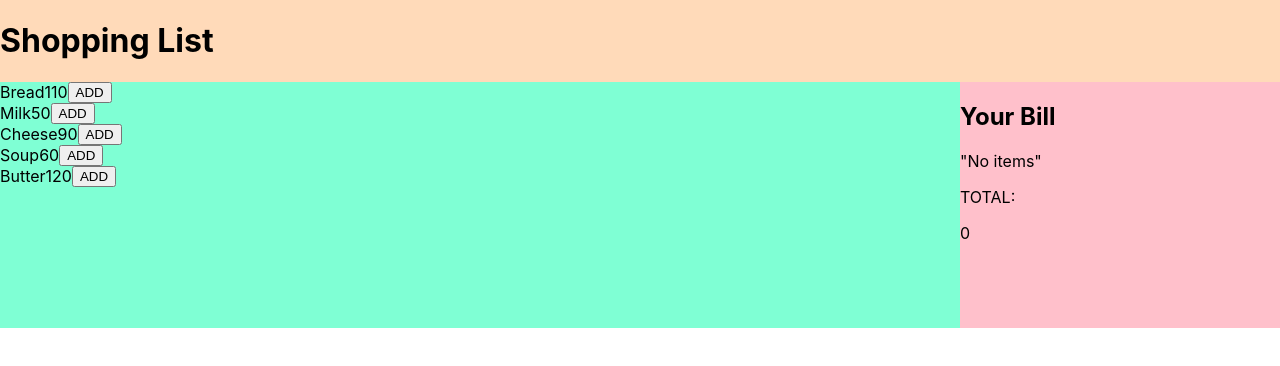
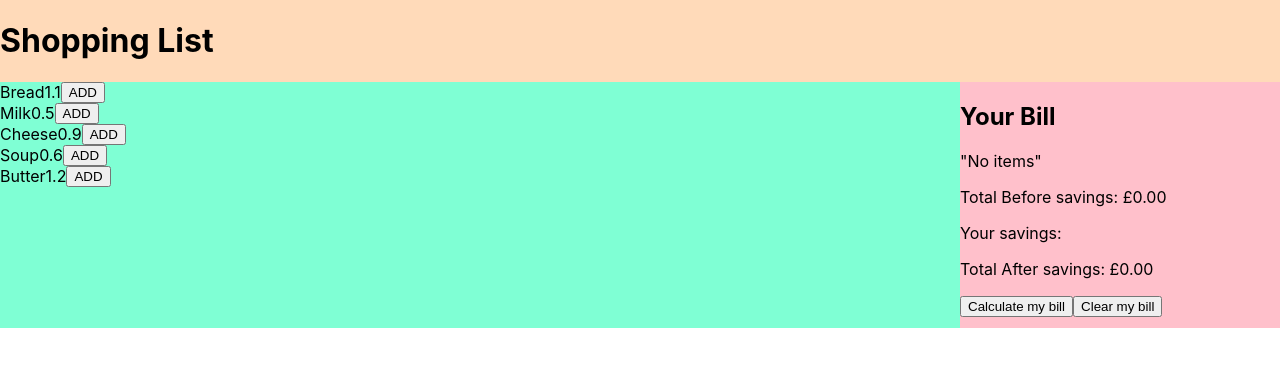
Before and after one commit to Darcieleah/shopping-list, a React (Create React App) app in the folder shopping-list/shopping-list/: page / in a window 1280 px wide. Shown: the top 366 px of the page. Built offline with nearby package versions, Linux system fonts and the light colour scheme.

Commit message:
DH add working special offers logic

```diff
--- a/shopping-list/shopping-list/src/App.tsx
+++ b/shopping-list/shopping-list/src/App.tsx
@@ -18,19 +18,40 @@ function App() {
     // check if the product already exists on the bill - check if the product id exists in the bill array
     const billItem = billItems.find(x => x.id === product.id);
     if(billItem) {
-      //increase the quantity of the bill item
-      billItem.quantity ++;
+      // find item that matches product id, and on that item only set the object to the bill item but change the quantity to plus one
+      // if nothing matches the condition, keep the same
+      setBillItems(billItems.map(x => x.id === product.id ? {...billItem, quantity: billItem.quantity +1} : x));
     } else {
       // item does not exist on the bill yet, add it!
       // property spread notation - three dots mean iterating over each of the items in bill items array
       setBillItems([...billItems, {...product, quantity:1}])
     }
   };
+
+  // const onRemove = (product:Item) => {
+  //   const billItem = billItems.find(x => x.id === product.id);
+  //   if(billItem) {
+  //     if(billItem.quantity > 1) {
+  //       billItem.quantity = billItem.quantity -1;
+  //     } else {
+  //       // remove item from bill items array
+  //       // this sets the bill items array to a list of all objects that don't match the product it
+  //       // effectively removing bill item from the array
+  //       setBillItems(billItems.filter(x => x.id !== product.id));
+  //     }
+  //   }
+  // };
+
+  const onClear = () => {
+    // remove all bill items
+    setBillItems([]);
+  }
+
   return (
     <div className="App">
       <Header></Header>
       <Main onAdd={onAdd} products={products}></Main>
-      <Bill billItems={billItems}></Bill>
+      <Bill onClear={onClear} billItems={billItems}></Bill>
     </div>
   );
 }
--- a/shopping-list/shopping-list/src/components/Bill/Bill.tsx
+++ b/shopping-list/shopping-list/src/components/Bill/Bill.tsx
@@ -1,27 +1,85 @@
-import React from 'react';
+import React, { useState } from 'react';
 import styles from './Bill.module.scss';
 import BilledItem from '../../items/BilledItem';
+import Offers from './Offers';
 
 
 type BillProps = {
   billItems: BilledItem[],
   //TODO: add on add functionality directing from bill
-  // onAdd: (product: Product) => void;
+  onClear: () => void;
 }
 
-let totalSum = 0;
+//TODO move billed item class into here?
+interface Offer {
+  name: string;
+  saving: number;
+}
 
-function Bill({billItems}: BillProps) {
-  // add the prices together for the total sum
-  {for (let i = 0; i < billItems.length; i++) {
-  const billItem = billItems[i];
-  totalSum += billItem.price;}}
+function Bill(props: BillProps) {
+
+  function getTotalPrice(billItems: BilledItem[]): number {
+    return billItems.reduce((total, item) => {
+      return total + item.price * item.quantity;
+    }, 0);
+  }
+
+  // values for the 3 price rows to show on the bill, and the functions that update them
+  const [beforeSavings, setBeforeSavings] = useState<number>(getTotalPrice(props.billItems));
+  const [afterSavings, setAfterSavings] = useState<number>(beforeSavings);
+  const [savings, setSavings] = useState<Offer[]>([]);
+
+  // add a button to calculate savings so it doesn't happen on render and cause loop error
+  // TODO: improve this - only calculate savings when bill items is populated?
+  const handleCalculateSavings = () => {
+    let totalSavings: Offer[] = [];
+
+    // cheese offer
+    // TODO: use enums instead of hardcoding to id value from product data
+    const cheeseCount = props.billItems.find(x => x.id === 3)?.quantity;
+    if (cheeseCount) {
+      const freeCheeseCount = Math.floor(cheeseCount / 2);
+      const cheeseSavings = freeCheeseCount * 0.9;
+      totalSavings.push({name: "cheese offer", saving: cheeseSavings});
+    }
+
+    // soup and bread offer
+    const soupCount = props.billItems.find(x => x.id === 4)?.quantity;
+    const breadCount = props.billItems.find(x => x.id === 1)?.quantity;
+    if (soupCount && breadCount) {
+      // ???
+      const halfPriceBreadCount = Math.min(soupCount, breadCount);
+      const breadSavings = halfPriceBreadCount * 0.55;
+      totalSavings.push({name: "soup and bread offer", saving: breadSavings});
+    }
+
+    // butter offer
+    const butterCount = props.billItems.find(x => x.id === 5)?.quantity;
+    if (butterCount) {
+      const butterSavings = butterCount * 0.4;
+      totalSavings.push({name: "butter offer", saving: butterSavings});
+    }
+
+    // add all the saving values from the offers
+    const totalSavingsAmount = Object.values(totalSavings).reduce((acc, offer) => acc + offer.saving, 0);
+    setSavings(totalSavings);
+    setBeforeSavings(getTotalPrice(props.billItems));
+    // TODO: should be able to use beforeSavings value below instead of calling total price again?
+    setAfterSavings(getTotalPrice(props.billItems) - totalSavingsAmount);
+  };
+
+  const resetBill = () => {
+    setBeforeSavings(0);
+    setAfterSavings(0);
+    setSavings([]);
+    props.onClear();
+  };
 
   return (
   <aside className={styles.Bill} data-testid="Bill">
     <h2>Your Bill</h2>
-    <div>{billItems.length === 0 && <p>"No items"</p>}</div>
-    {billItems.map((item) => (
+    <div>{props.billItems.length === 0 && <p>"No items"</p>}</div>
+    {props.billItems.map((item) => (
     <div className={styles.billRow} key={item.id}>
       <p>{item.name}</p>
       <p>{item.price}</p>
@@ -29,9 +87,13 @@ function Bill({billItems}: BillProps) {
     </div>
     ))}
     <footer>
-      <p>TOTAL:</p>
-      <p>{totalSum}</p>
+      <p>Total Before savings: £{beforeSavings.toFixed(2)}</p>
+      <p>Your savings:</p>
+      {savings.map(offer => (<Offers key={offer.name} name={offer.name} saving={offer.saving}></Offers>))}
+      <p>Total After savings: £{afterSavings.toFixed(2)}</p>
     </footer>
+    <button onClick={handleCalculateSavings}>Calculate my bill</button>
+    <button onClick={() => resetBill()}>Clear my bill</button>
   </aside>
 )};
 
--- /dev/null
+++ b/shopping-list/shopping-list/src/components/Bill/Offers.tsx
@@ -0,0 +1,19 @@
+import React from 'react'
+import styles from './Bill.module.scss';
+
+type OfferProps = {
+  name: string;
+  saving: number;
+}
+
+// show each of the saving names and the amount saved
+function Offers(props: OfferProps) {
+  return (
+    <div className={styles.billRow}>
+      <div>{props.name}</div>
+      <div>£{props.saving.toFixed(2)}</div>
+    </div>
+  )
+}
+
+export default Offers;
--- a/shopping-list/shopping-list/src/product-data.ts
+++ b/shopping-list/shopping-list/src/product-data.ts
@@ -3,27 +3,27 @@ products: [
         {
             id: 1,
             name: "Bread",
-            price: 110
+            price: 1.1
         },
         {
             id: 2,
             name: "Milk",
-            price: 50
+            price: 0.5
         },
         {
             id: 3,
             name: "Cheese",
-            price: 90
+            price: 0.9
         },
         {
             id: 4,
             name: "Soup",
-            price: 60
+            price: 0.6
         },
         {
             id: 5,
             name: "Butter",
-            price: 120
+            price: 1.2
         }
     ]
 }
```
